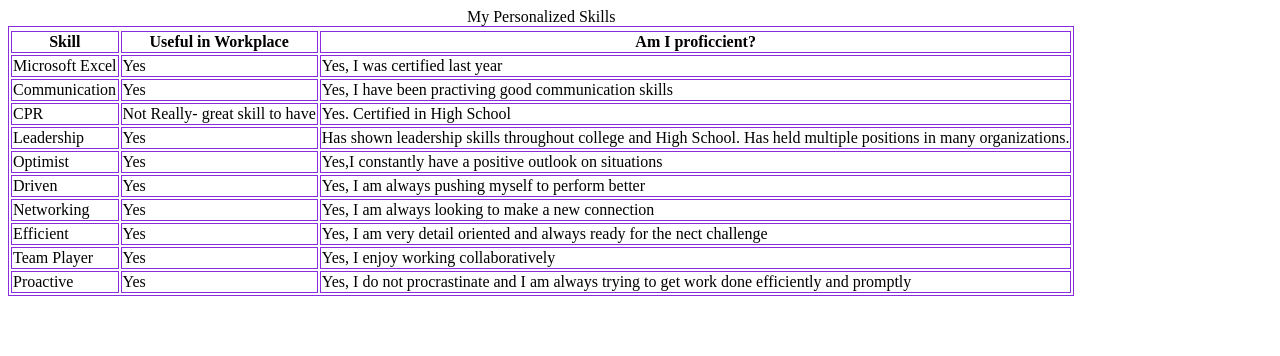
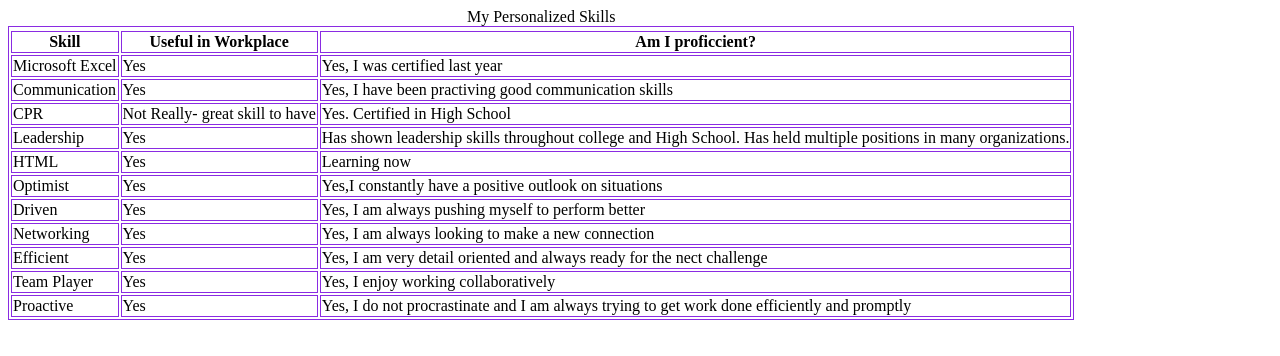
Before and after one commit to slkhan-su/ist263, a plain HTML site: page lab04/skills.html in a window 1280 px wide. Drawn offline with Linux system fonts and the light colour scheme.

Commit message:
Update skills.html

```diff
--- a/lab04/skills.html
+++ b/lab04/skills.html
@@ -36,6 +36,11 @@
         <td>Has shown leadership skills throughout college and High School. Has held multiple positions in many organizations.</td>
     </tr>
     <tr>
+        <td>HTML</td>
+        <td>Yes</td>
+        <td>Learning now</td>
+     </tr>
+     <tr>
         <td>Optimist</td>
         <td>Yes</td>
         <td>Yes,I constantly have a positive outlook on situations</td>
```
Lines whose indentation alone changed are shown as unchanged.
